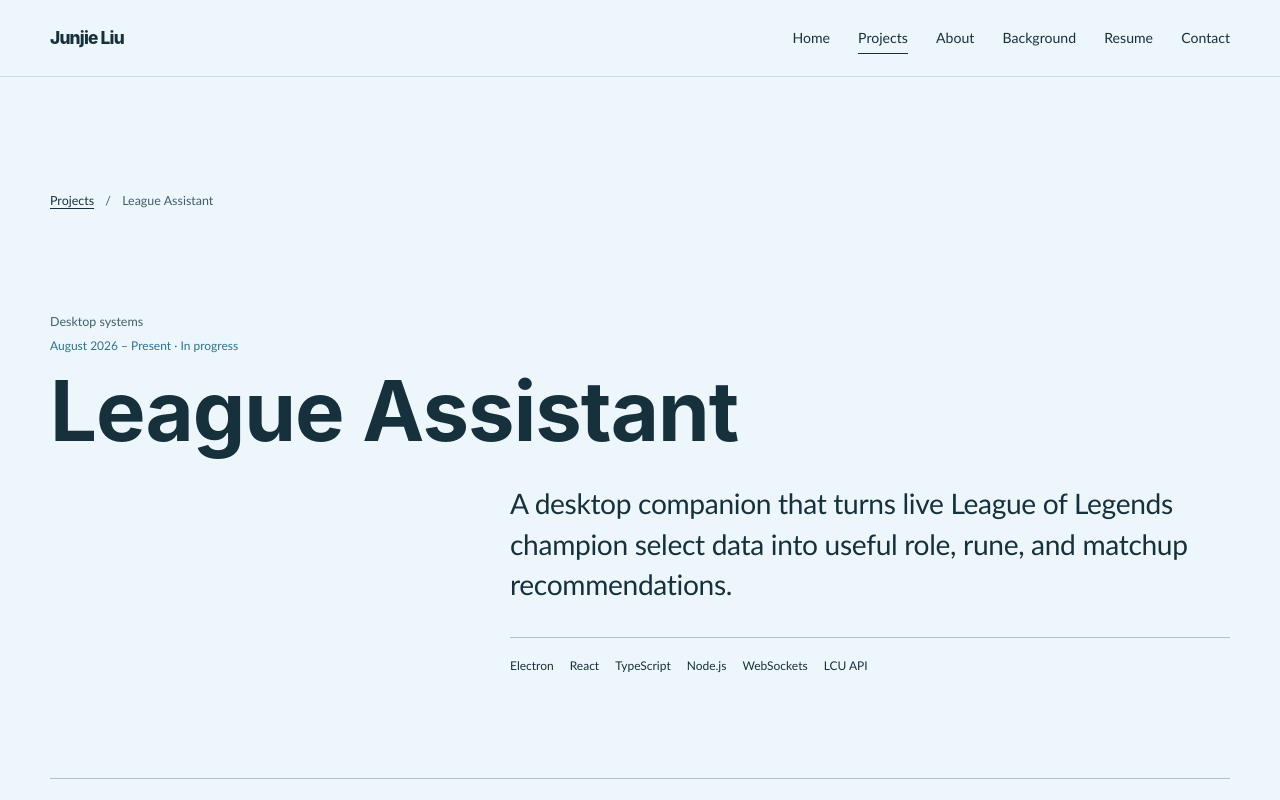
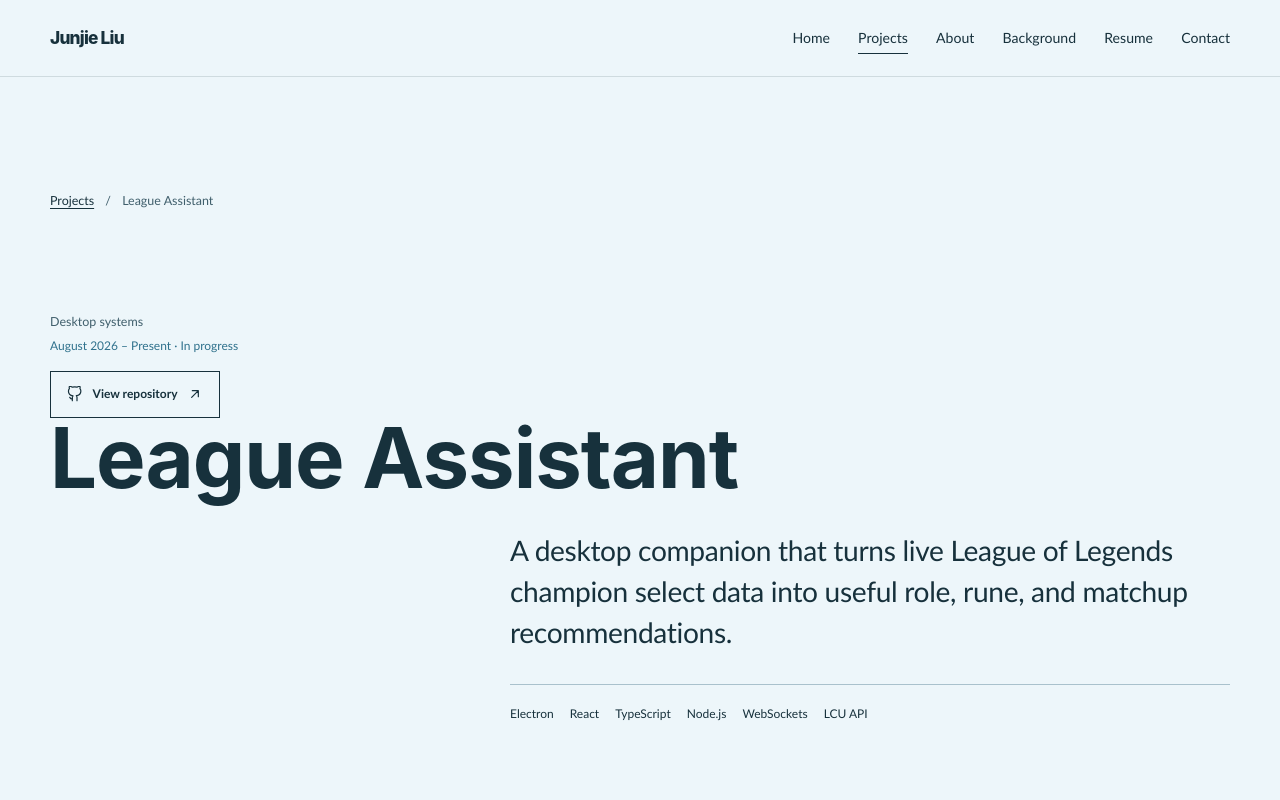
Before and after one commit to JasonInTheBox/personal-website, a Next.js app: page /projects/league-assistant in a window 1280 px wide. Shown: the top 800 px of the page. Built offline with nearby package versions, Linux system fonts and the light colour scheme.

Commit message:
Updated projects slug to include github link

```diff
--- a/src/app/projects/[slug]/page.tsx
+++ b/src/app/projects/[slug]/page.tsx
@@ -46,6 +46,17 @@
         </div>
         <p className="case-eyebrow">{project.eyebrow}</p>
         <p className="case-meta">{project.dates} · {project.status}</p>
+        {project.github || project.repositoryNote ? (
+          <section className="case-links" aria-label="Project links">
+            {project.github ? (
+              <a href={project.github} target="_blank" rel="noreferrer">
+                <GitHubIcon /> View repository <ArrowUpRightIcon />
+              </a>
+            ) : project.repositoryNote ? (
+              <span className="repository-note">{project.repositoryNote}</span>
+            ) : null}
+          </section>
+        ) : null}
         <h1>{project.title}</h1>
         <p className="case-summary">{project.description}</p>
         <ul className="case-tech" aria-label="Technologies used">
@@ -53,6 +64,7 @@
             <li key={technology}>{technology}</li>
           ))}
         </ul>
+
       </header>
 
       <div className="page-shell case-content">
```
